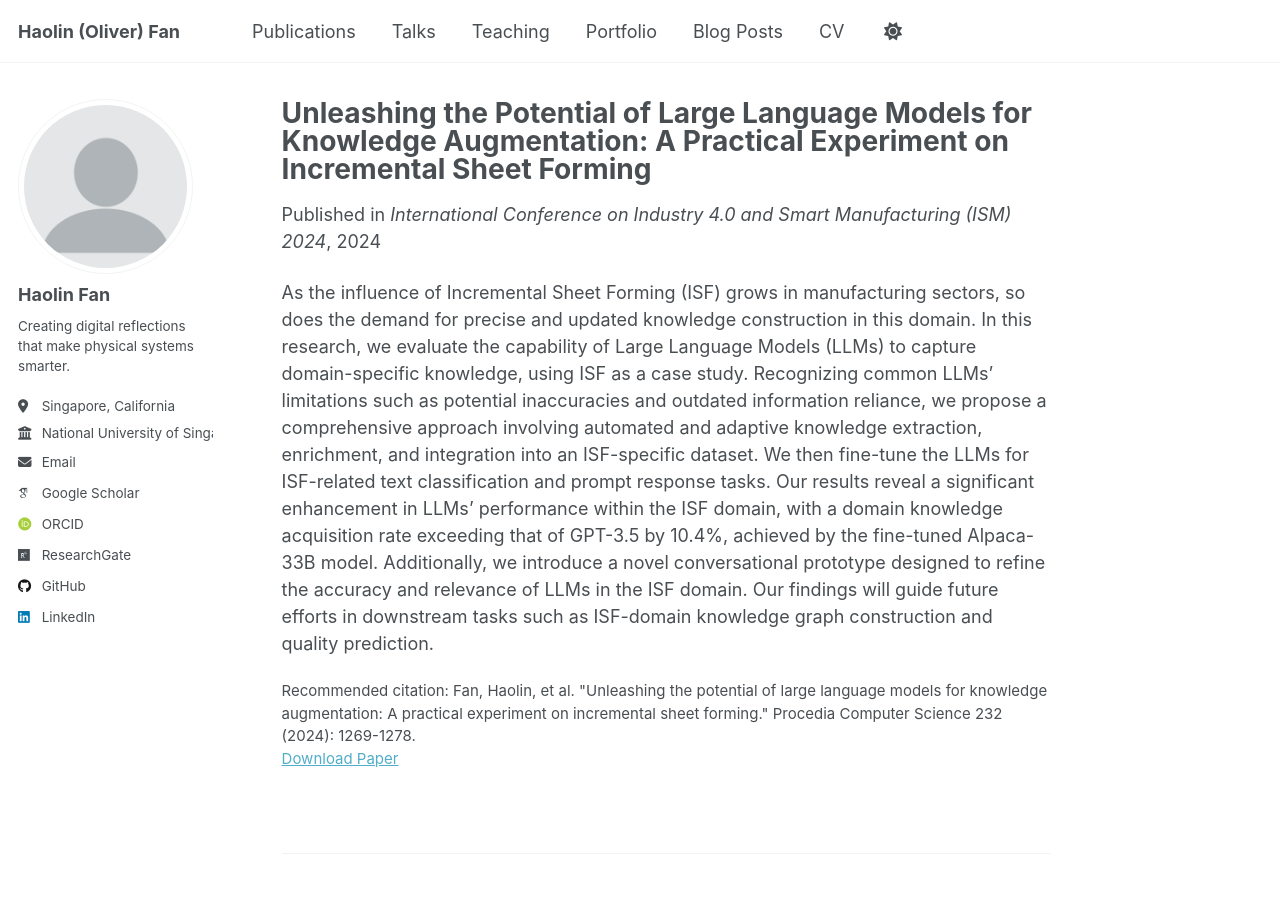
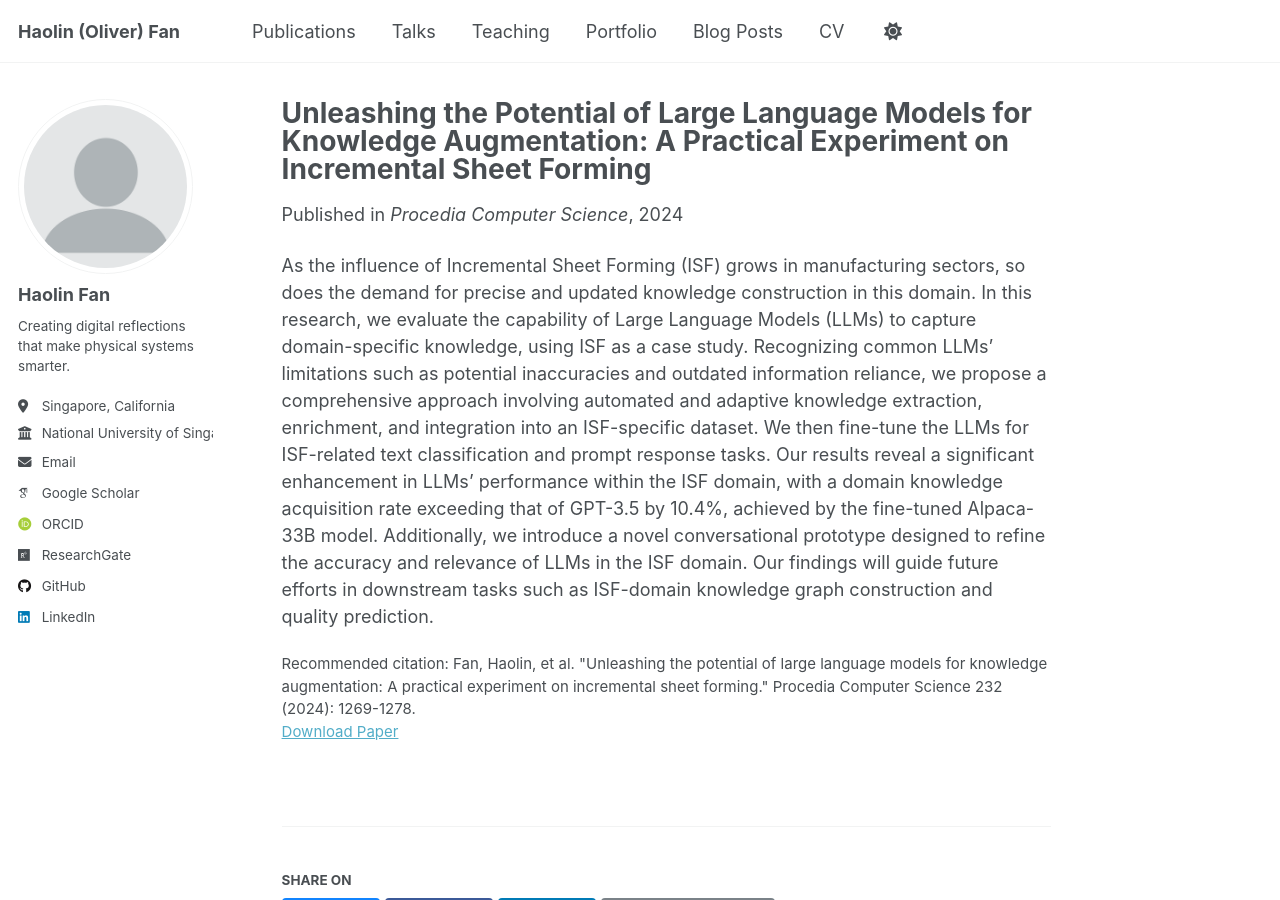
Before and after one commit to FHL1998/FHL1998.github.io, a Jekyll site: the page built from _publications/2024-03-20-paper-ism2024.md, in a window 1280 px wide and 900 px high. Built offline with Jekyll 4.4.1, drawn with Linux system fonts in a browser that asks for light colours; some web fonts are replaced.

Commit message:
Update 2024-03-20-paper-ism2024.md

```diff
--- a/_publications/2024-03-20-paper-ism2024.md
+++ b/_publications/2024-03-20-paper-ism2024.md
@@ -3,9 +3,9 @@
 collection: publications
 category: conferences
 permalink: /publication/2024-03-20-paper-ism2024
-excerpt: 'This research explores how Large Language Models (LLMs) can be adapted to better understand and operate within the Incremental Sheet Forming (ISF) domain. By developing an automated pipeline for extracting and enriching ISF-specific knowledge, and fine-tuning models like Alpaca-33B, the study achieves a 10.4% improvement in domain knowledge acquisition over GPT-3.5. A new conversational prototype further boosts accuracy and relevance, paving the way for advanced ISF applications such as knowledge graphs and quality prediction.'
+excerpt: 'This research is presented at the International Conference on Industry 4.0 and Smart Manufacturing (ISM) 2024. It explores how Large Language Models (LLMs) can be adapted to better understand and operate within the Incremental Sheet Forming (ISF) domain. By developing an automated pipeline for extracting and enriching ISF-specific knowledge, and fine-tuning models like Alpaca-33B, the study achieves a 10.4% improvement in domain knowledge acquisition over GPT-3.5. A new conversational prototype further boosts accuracy and relevance, paving the way for advanced ISF applications such as knowledge graphs and quality prediction.'
 date: 2024-03-20
-venue: 'International Conference on Industry 4.0 and Smart Manufacturing (ISM) 2024'
+venue: 'Procedia Computer Science'
 paperurl: 'https://doi.org/10.1016/j.procs.2024.01.125'
 citation: 'Fan, Haolin, et al. "Unleashing the potential of large language models for knowledge augmentation: A practical experiment on incremental sheet forming." Procedia Computer Science 232 (2024): 1269-1278.'
 ---
```
